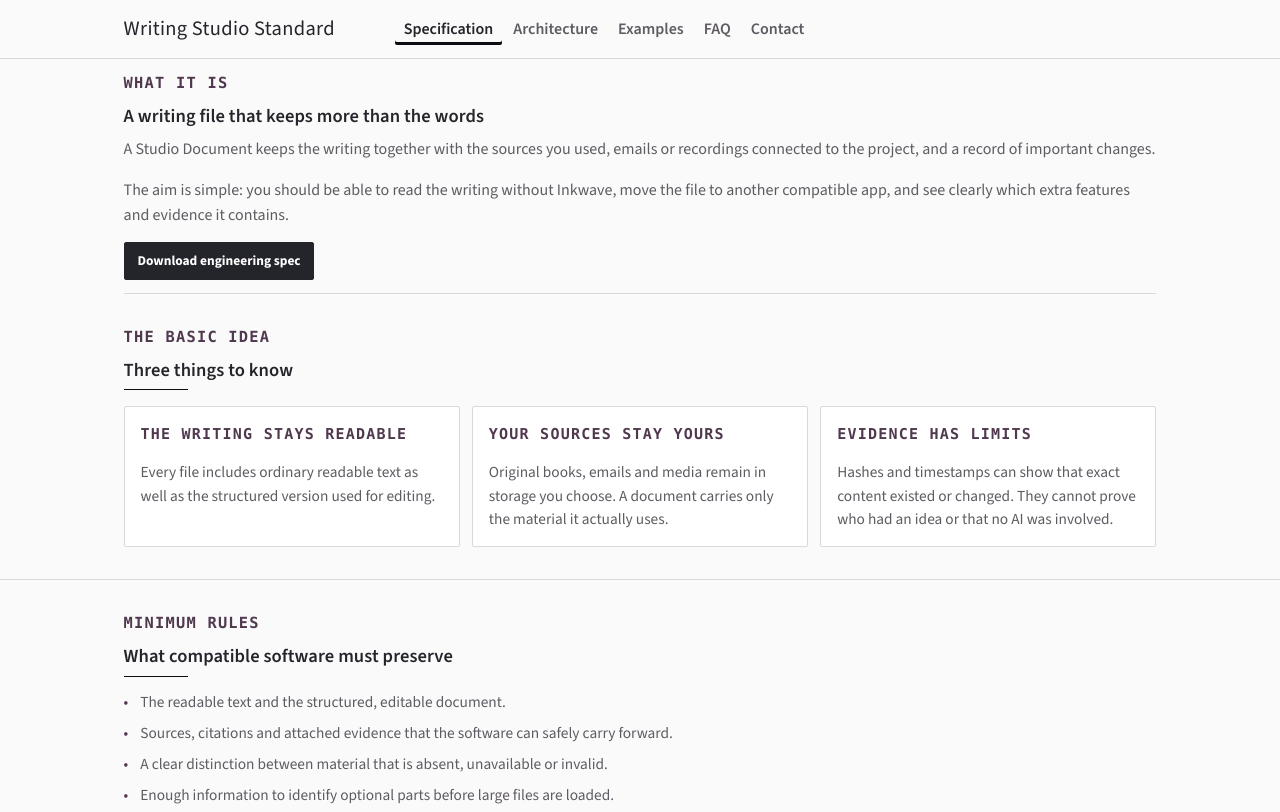
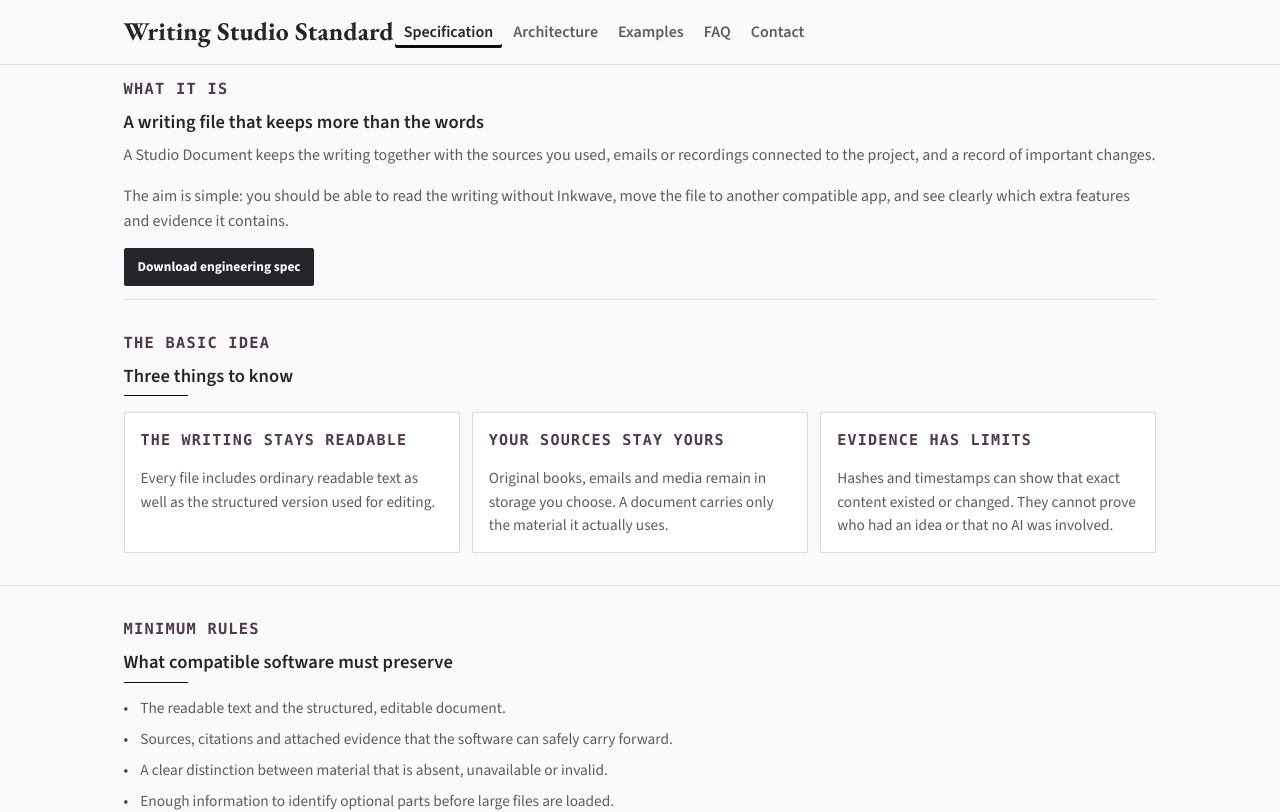
Before and after one commit to albatross310/writingstudiostandard, a React (Vite) app: page / in a window 1280 px wide. Shown: the top 812 px of the page. Built offline with nearby package versions, Linux system fonts and the light colour scheme.

Commit message:
Make header wordmark prominent and serif

```diff
--- a/src/components/Nav.css
+++ b/src/components/Nav.css
@@ -12,18 +12,18 @@
   display: flex;
   align-items: center;
   justify-content: space-between;
-  height: 58px;
+  height: 64px;
   gap: clamp(0.5rem, 1.5vw, 1.25rem);
   min-width: 0;
 }
 
 .nav__wordmark {
-  font-family: var(--font-sans);
-  font-weight: 380;
-  font-size: clamp(1.1rem, 1.6vw, 1.3rem);
+  font-family: 'Inkwave Roman', Georgia, serif;
+  font-weight: 700;
+  font-size: clamp(1.35rem, 2vw, 1.65rem);
   color: var(--ink);
   text-decoration: none;
-  letter-spacing: 0.015em;
+  letter-spacing: 0.005em;
   white-space: nowrap;
   flex-shrink: 0;
 }
@@ -98,7 +98,7 @@
 
 @media (max-width: 850px) {
   .nav__wordmark {
-    font-size: 1.05rem;
+    font-size: 1.2rem;
   }
 
   .nav__link {
--- a/src/styles/global.css
+++ b/src/styles/global.css
@@ -1,3 +1,11 @@
+@font-face {
+  font-family: 'Inkwave Roman';
+  font-style: normal;
+  font-weight: 400 700;
+  font-display: swap;
+  src: url('/fonts/eb-garamond-400-700-normal-latin.woff2') format('woff2');
+}
+
 /* ─── Design tokens ─────────────────────────────────────────────── */
 :root {
   --paper:        #fafafa;
```
